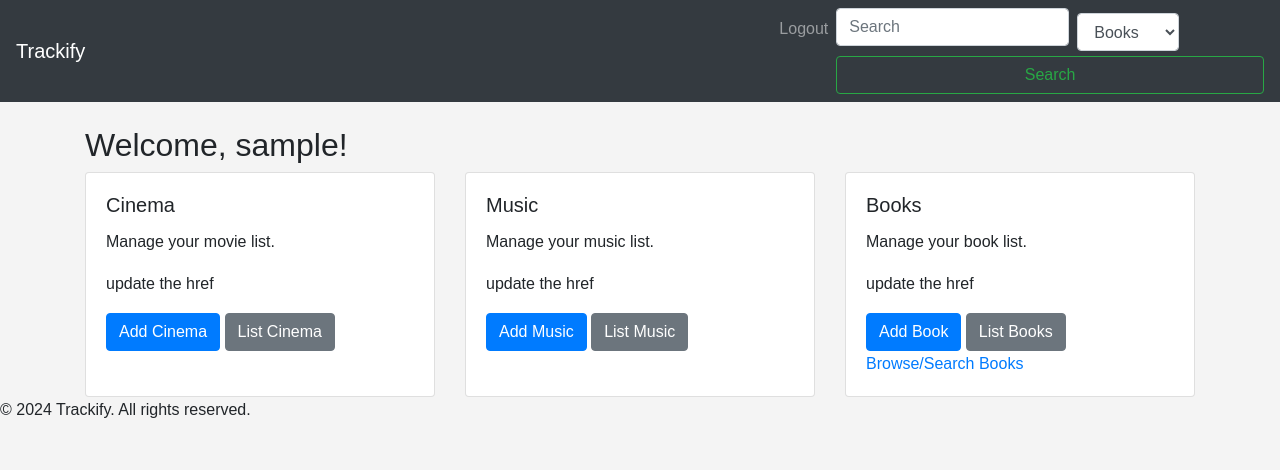
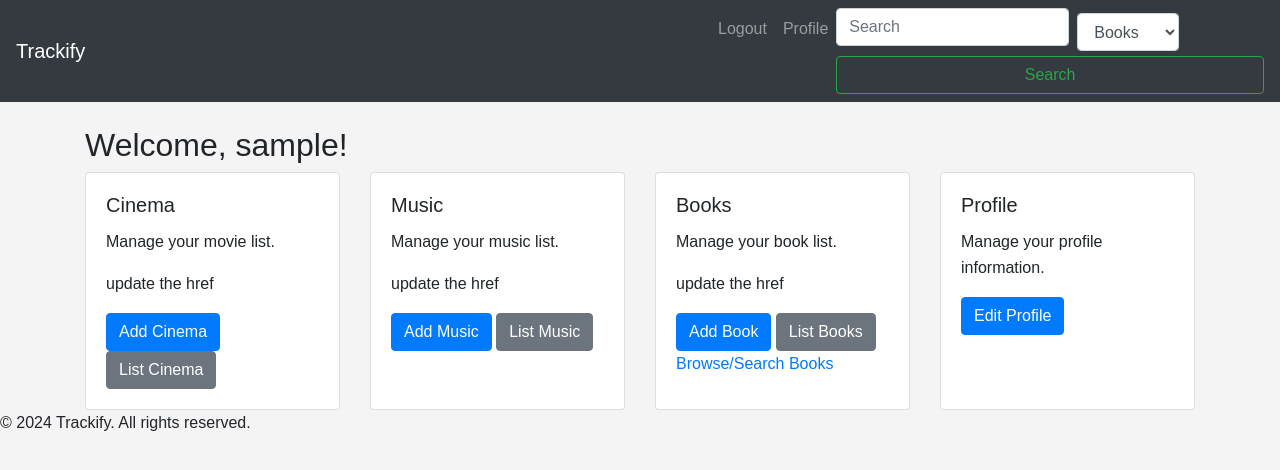
Before and after one commit to MelchiorRM/Trackify_repository, a Flask app: page /dashboard in a window 1280 px wide. Shown: the top 470 px of the page. Run offline with Flask 3, Linux system fonts and the light colour scheme; the visitor is signed in with stand-in values (Sample User, id 1); some libraries are stand-ins or nearby versions.

Commit message:
Closing branch

```diff
--- a/app.py
+++ b/app.py
@@ -6,6 +6,7 @@ from models.user_model import db, User
 from config import Config
 from flask_session import Session
 from flask_bcrypt import Bcrypt
+from error import error_handler
 
 bcrypt = Bcrypt()
 def create_app():
@@ -27,8 +28,10 @@ def create_app():
 
     with app.app_context():
         db.create_all()
+
+    error_handler(app)
     return app
 
 if __name__ == '__main__':
     app = create_app()
-    app.run(host="0.0.0.0", port=5000, debug=True)
+    app.run(host="0.0.0.0", port=5000)
--- a/models/user_model.py
+++ b/models/user_model.py
@@ -1,5 +1,5 @@
 from flask_sqlalchemy import SQLAlchemy
-from flask_login import UserMixin, login_manager
+from flask_login import UserMixin
 from flask_bcrypt import Bcrypt
 from datetime import datetime
 db = SQLAlchemy()
@@ -11,11 +11,13 @@ class User(db.Model, UserMixin):
     password_hash = db.Column(db.String(255), nullable=False)
     email = db.Column(db.String(255), unique=True, nullable=False)
     join_date = db.Column(db.DateTime, default=datetime.utcnow)
+    profile_picture = db.Column(db.String(256), nullable=True)
 
-    def __init__(self, username, password, email):
+    def __init__(self, username, password, email, profile_picture):
         self.username = username
         self.password_hash = bcrypt.generate_password_hash(password).decode('utf-8')
         self.email = email
+        self.profile_picture = profile_picture
 
     def get_id(self):
         return self.user_id
--- a/routes/user_routes.py
+++ b/routes/user_routes.py
@@ -2,28 +2,33 @@ from flask import Blueprint, render_template, request, redirect, url_for, flash
 from flask_login import login_user, logout_user, login_required, current_user
 from models.user_model import User, db
 from flask_bcrypt import Bcrypt
-
+import os
 
 user_routes = Blueprint('user_routes', __name__)
 bcrypt = Bcrypt()
+
 @user_routes.route("/register", methods=["GET", "POST"])
 def register():
     if request.method == "POST":
         username = request.form["username"]
         password = request.form["password"]
         email = request.form["email"]
-
+        profile_picture = request.files.get('profile_picture')
+        if profile_picture and profile_picture.filename != '':
+            profile_picture_path = os.path.join('static/profile_pictures', profile_picture.filename)
+            profile_picture.save(profile_picture_path)
+        else:
+            profile_picture_path = None
         if User.query.filter_by(username=username).first():
             flash("Username already exists!")
             return redirect(url_for("user_routes.register"))
         if User.query.filter_by(email=email).first():
             flash("Email already registered!")
             return redirect(url_for("user_routes.register"))
-
-        user = User(username=username, password=password, email=email)
+        user = User(username=username, password=password, email=email, profile_picture=profile_picture_path)
         db.session.add(user)
         db.session.commit()
-        flash("Registration successful! Please login")
+        flash("Registration successful! Please login", "success")
         return redirect(url_for("user_routes.login"))
     return render_template("register.html")
 
@@ -42,16 +47,36 @@ def login():
             return redirect(url_for("user_routes.login"))
     return render_template("login.html")
 
-
 @user_routes.route("/dashboard", methods=["GET"])
 @login_required
 def dashboard():
     if current_user.is_authenticated:
         return render_template("dashboard.html", user=current_user)
     return redirect(url_for("user_routes.login"))
+
 @user_routes.route("/logout")
 @login_required
 def logout():
     logout_user()
     flash("You have been logged out.", "success")
     return redirect(url_for("user_routes.login"))
+
+@user_routes.route("/profile", methods=["GET", "POST"])
+@login_required
+def profile():
+    if request.method == "POST":
+        current_user.username = request.form["username"]
+        current_user.email = request.form["email"]
+        password = request.form["password"]
+        if password:
+            current_user.password = password
+        if 'profile_picture' in request.files:
+            profile_picture = request.files['profile_picture']
+            if profile_picture and profile_picture.filename != '':
+                profile_picture_path = os.path.join('static/profile_pictures', profile_picture.filename)
+                profile_picture.save(profile_picture_path)
+                current_user.profile_picture = profile_picture_path
+        db.session.commit()
+        flash("Profile updated successfully!", "success")
+        return redirect(url_for("user_routes.profile"))
+    return render_template("profile.html", user=current_user)
--- a/templates/base.html
+++ b/templates/base.html
@@ -18,6 +18,9 @@
                 {% if current_user.is_authenticated %}
                 <li class="nav-item">
                     <a class="nav-link" href="{{ url_for('user_routes.logout') }}">Logout</a>
+                </li>
+                <li class="nav-item">
+                    <a class="nav-link" href="{{ url_for('user_routes.profile') }}">Profile</a>
                 </li>
                 <form class="form-inline my-2 my-lg-0" action="{{ url_for('media_routes.search') }}" method="GET">
                     <input class="form-control mr-sm-2" type="search" placeholder="Search" aria-label="Search" name="search_query" required>
--- a/templates/dashboard.html
+++ b/templates/dashboard.html
@@ -38,5 +38,12 @@
             <a href="{{ url_for('media_routes.books') }}">Browse/Search Books</a>
         </div>
     </div>
+    <div class="card">
+        <div class="card-body">
+            <h5 class="card-title">Profile</h5>
+            <p class="card-text">Manage your profile information.</p>
+            <a href="{{ url_for('user_routes.profile') }}" class="btn btn-primary">Edit Profile</a>
+        </div>
+    </div>
 </div>
 {% endblock %}
```
Also changed, not shown: error.py (added, +12 -0 lines), models/books.py (+9 -4 lines), templates/404.html (added, +13 -0 lines), templates/500.html (added, +12 -0 lines), templates/profile.html (+9 -3 lines), 6 other files.
